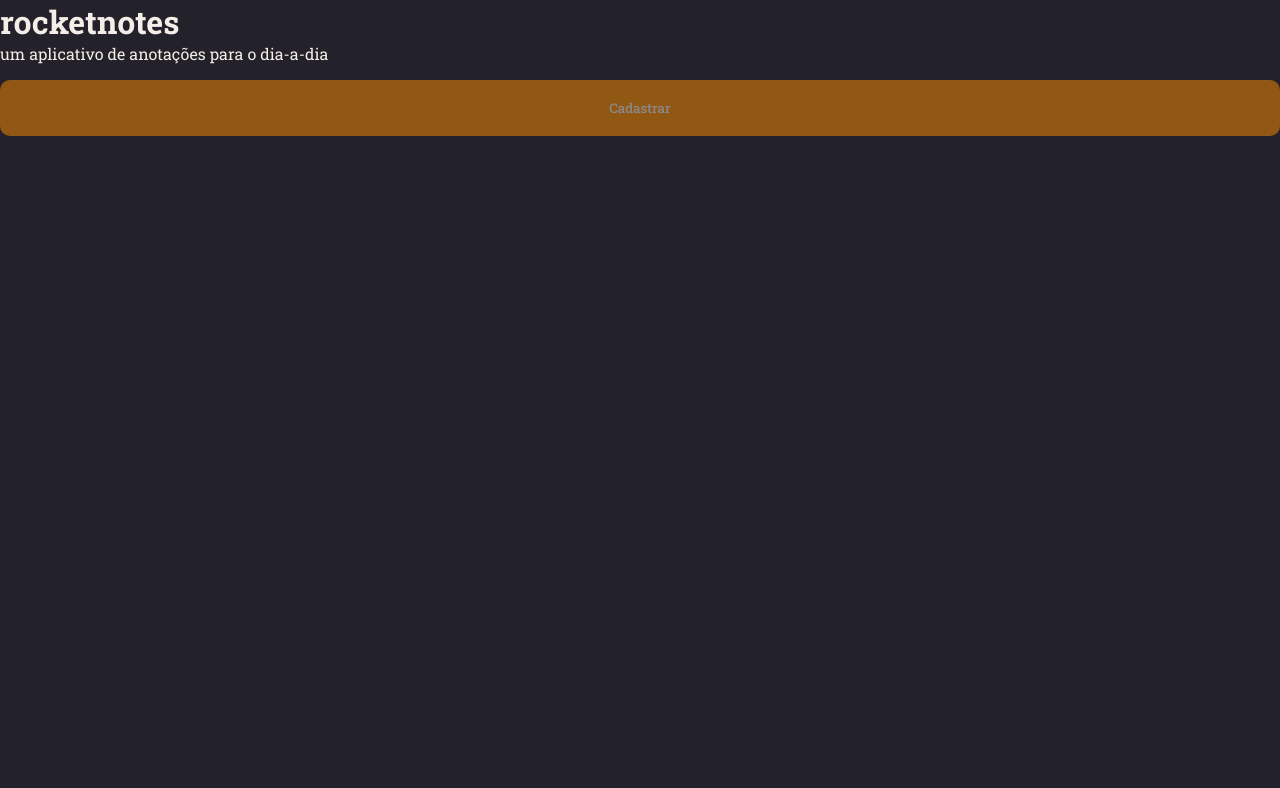
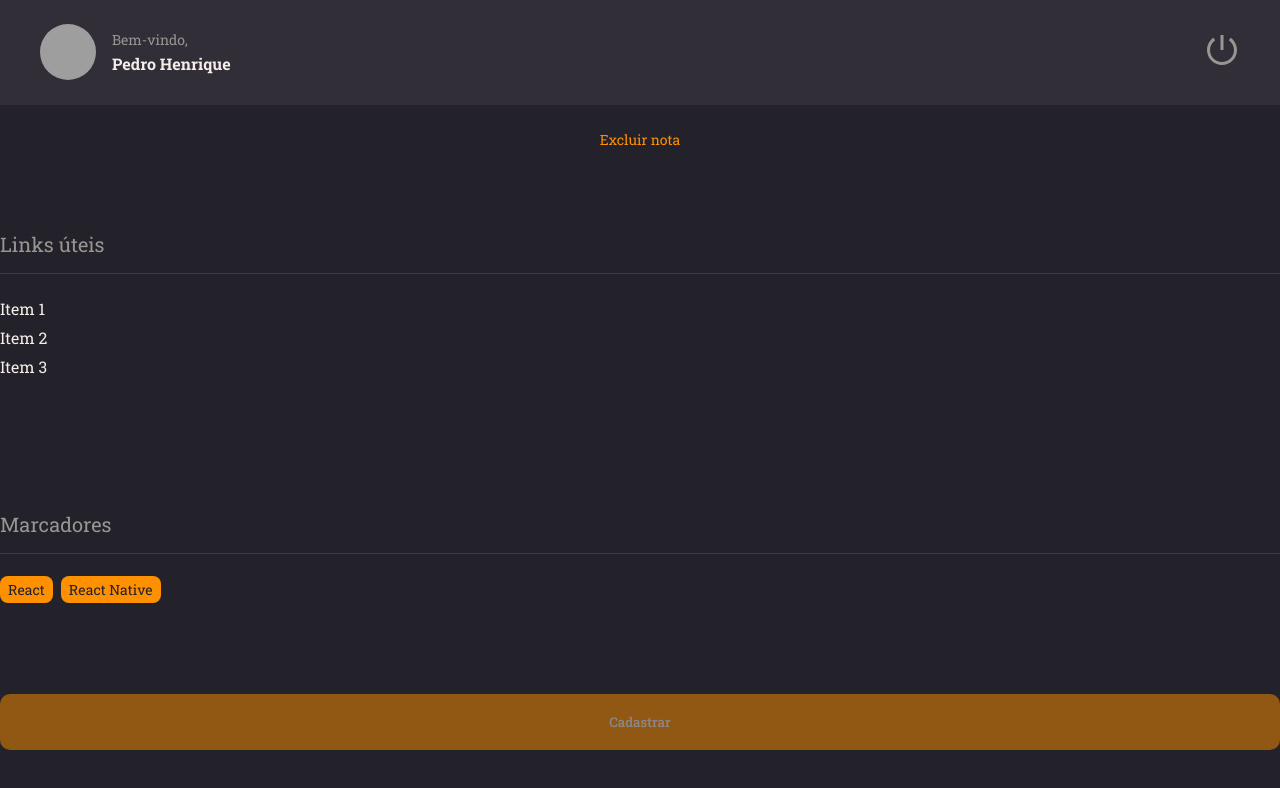
Before and after one commit to phrsilva/Rocketseat-Explorer, a React (Vite) app in the folder Stage 9 - Introdução ao React.js/RocketNotes/: page / in a window 1280 px wide. Shown: the top 788 px of the page. Built offline with nearby package versions, Linux system fonts and the light colour scheme; grey boxes are pictures that could not be loaded.

Commit message:
Criação de componentes

```diff
--- a/Stage 9 - Introdução ao React.js/RocketNotes/package.json
+++ b/Stage 9 - Introdução ao React.js/RocketNotes/package.json
@@ -12,6 +12,7 @@
   "dependencies": {
     "react": "^18.3.1",
     "react-dom": "^18.3.1",
+    "react-icons": "^5.4.0",
     "rocketnotes": "file:",
     "styled-components": "^6.1.13"
   },
--- /dev/null
+++ b/Stage 9 - Introdução ao React.js/RocketNotes/src/components/buttonText/index.jsx
@@ -0,0 +1,12 @@
+import { Container } from "./styles.js";
+
+export function ButtonText({title, ...rest}) {
+    return (
+        <Container
+        type = "button"
+        {...rest}
+        >
+            {title}
+        </Container>
+    )
+}
--- /dev/null
+++ b/Stage 9 - Introdução ao React.js/RocketNotes/src/components/buttonText/styles.js
@@ -0,0 +1,12 @@
+import styled from "styled-components";
+
+export const Container = styled.button`
+    background: none;
+    color: ${({ theme }) => theme.COLORS.ORANGE};
+    border: none;
+    font-size: 1.4rem;
+
+
+
+
+`;
--- /dev/null
+++ b/Stage 9 - Introdução ao React.js/RocketNotes/src/components/header/index.jsx
@@ -0,0 +1,19 @@
+import {RiShutDownLine} from 'react-icons/ri'
+import { Container, Profile, Logout } from "./styles";
+
+export function Header() {
+    return (
+        <Container>
+            <Profile>
+                <img src="https://github.com/phrsilva.png" alt="Foto de perfil" />
+                <div>
+                    <span>Bem-vindo,</span>
+                    <strong>Pedro Henrique</strong>
+                </div>
+            </Profile>
+            <Logout>
+                <RiShutDownLine />
+            </Logout>
+        </Container>
+    );
+}
--- /dev/null
+++ b/Stage 9 - Introdução ao React.js/RocketNotes/src/components/header/styles.js
@@ -0,0 +1,60 @@
+import styled from "styled-components";
+
+export const Container = styled.header`
+    grid-area: header;
+    height: 10.5rem;
+    width: 100%;
+
+    border-bottom-width: 1px;
+    border-bottom-style: solid;
+    border-bottom-color: ${({ theme }) => theme.COLORS.BACKGROUND_800};
+
+    display: flex;
+    justify-content: space-between;
+
+    padding: 0 4rem;
+
+    background: ${({ theme }) => theme.COLORS.BACKGROUND_800};
+`;
+
+export const Profile = styled.div`
+    display: flex;
+    align-items: center;
+
+    > img {
+        width: 5.6rem;
+        height: 5.6rem;
+        border-radius: 50%;
+    }
+
+    > div {
+        display: flex;
+        flex-direction: column;
+        margin-left: 1.6rem;
+        line-height: 2.4rem;
+    }
+
+    > div span {
+        font-size: 1.4rem;
+        color: ${({ theme }) => theme.COLORS.GRAY_100};
+    }
+
+    > div strong {
+        font-size: 1.6rem;
+        color: ${({ theme }) => theme.COLORS.WHITE};
+    }
+
+
+
+`;
+
+export const Logout = styled.button`
+    border: none;
+    background: none;
+
+    > svg {
+        color: ${({ theme }) => theme.COLORS.GRAY_100};
+        font-size: 3.6rem;
+
+    }
+`;
--- /dev/null
+++ b/Stage 9 - Introdução ao React.js/RocketNotes/src/components/section/index.jsx
@@ -0,0 +1,10 @@
+import { Container } from "./styles";
+
+export function Section({ title, children }) {
+    return (
+        <Container>
+            <h2>{title}</h2>
+            {children}
+        </Container>
+    );
+}
--- /dev/null
+++ b/Stage 9 - Introdução ao React.js/RocketNotes/src/components/section/styles.js
@@ -0,0 +1,19 @@
+import styled from "styled-components";
+
+export const Container = styled.section`
+    margin: 5.6rem 0 2.8rem;
+
+    > h2 {
+        border-bottom-width: 1px;
+        border-bottom-style: solid;
+        border-bottom-color: ${({ theme }) => theme.COLORS.BACKGROUND_700};
+        padding-bottom: 1.6rem;
+        margin-bottom: 2.4rem;
+
+        color: ${({ theme }) => theme.COLORS.GRAY_100};
+
+        font-size: 2rem;
+        font-weight: 400;
+
+    }
+`;
--- /dev/null
+++ b/Stage 9 - Introdução ao React.js/RocketNotes/src/components/tags/index.jsx
@@ -0,0 +1,5 @@
+import { Container } from "./styles";
+
+export function Tags({ title }) {
+    return <Container>{title}</Container>;
+}
--- /dev/null
+++ b/Stage 9 - Introdução ao React.js/RocketNotes/src/components/tags/styles.js
@@ -0,0 +1,12 @@
+import styled from "styled-components";
+
+export const Container = styled.span`
+    font-size: 1.4rem;
+    padding: 0.4rem 0.8rem;
+    border-radius: 0.8rem;
+    margin-right: 0.8rem;
+    color: ${({ theme }) => theme.COLORS.BACKGROUND_900};
+    background-color: ${({ theme }) => theme.COLORS.ORANGE};
+
+
+`;
--- a/Stage 9 - Introdução ao React.js/RocketNotes/src/pages/details/index.jsx
+++ b/Stage 9 - Introdução ao React.js/RocketNotes/src/pages/details/index.jsx
@@ -1,14 +1,30 @@
-import { Container } from "./styles"
+import { Container, Links } from "./styles"
+import { Header } from "../../components/header";
 import { Button } from "../../components/button"
+import { Section } from "../../components/section";
+import { Tags } from "../../components/tags";
+import { ButtonText } from "../../components/buttonText";
 
 export function Details() {
   return (
     <Container>
-      <h1>rocketnotes</h1>
-      <p>um aplicativo de anotações para o dia-a-dia</p>
+      <Header />
+      <ButtonText title="Excluir nota" />
+      <Section title="Links úteis">
+        <Links>
+          <li>Item 1</li>
+          <li>Item 2</li>
+          <li>Item 3</li>
+        </Links>
+      </Section>
+
+      <Section title="Marcadores">
+        <Tags title="React" />
+        <Tags title="React Native" />
+
+      </Section>
+
       <Button title="Cadastrar" loading></Button>
-
-
     </Container>
   );
 }
--- a/Stage 9 - Introdução ao React.js/RocketNotes/src/pages/details/styles.js
+++ b/Stage 9 - Introdução ao React.js/RocketNotes/src/pages/details/styles.js
@@ -2,5 +2,27 @@ import { styled } from 'styled-components'
 
 
 export const Container = styled.div`
+    width: 100%;
+    height: 100vh;
 
-`
+    display: grid;
+    grid-template-rows: 10.5rem auto;
+    grid-template-areas:
+    "header"
+    "content"
+    ;
+
+`;
+
+export const Links = styled.ul`
+    list-style: none;
+
+    > li {
+        margin-top: 0.8rem;
+    }
+
+        a {
+            color: ${({ theme }) => theme.COLORS.WHITE};
+            text-decoration: none;
+        }
+`;
```
Also changed, not shown: 1 other file (tests, documents, lock files or other folders).
